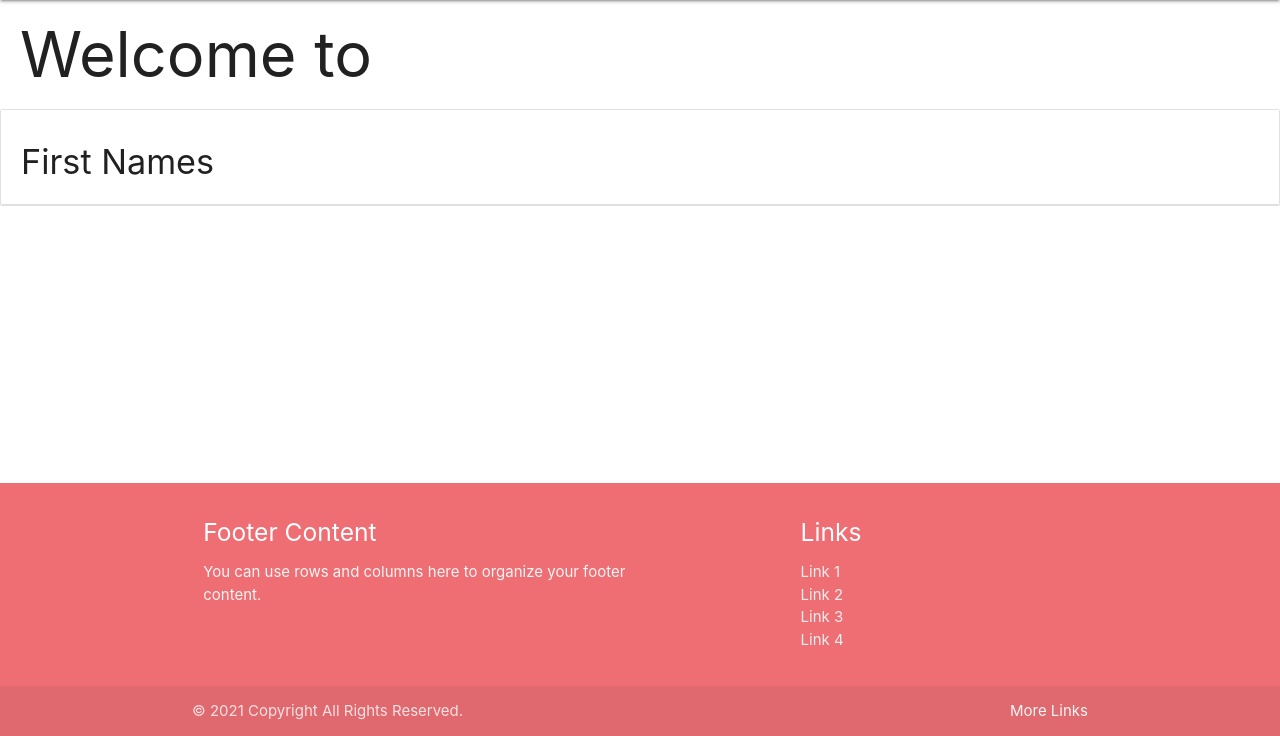
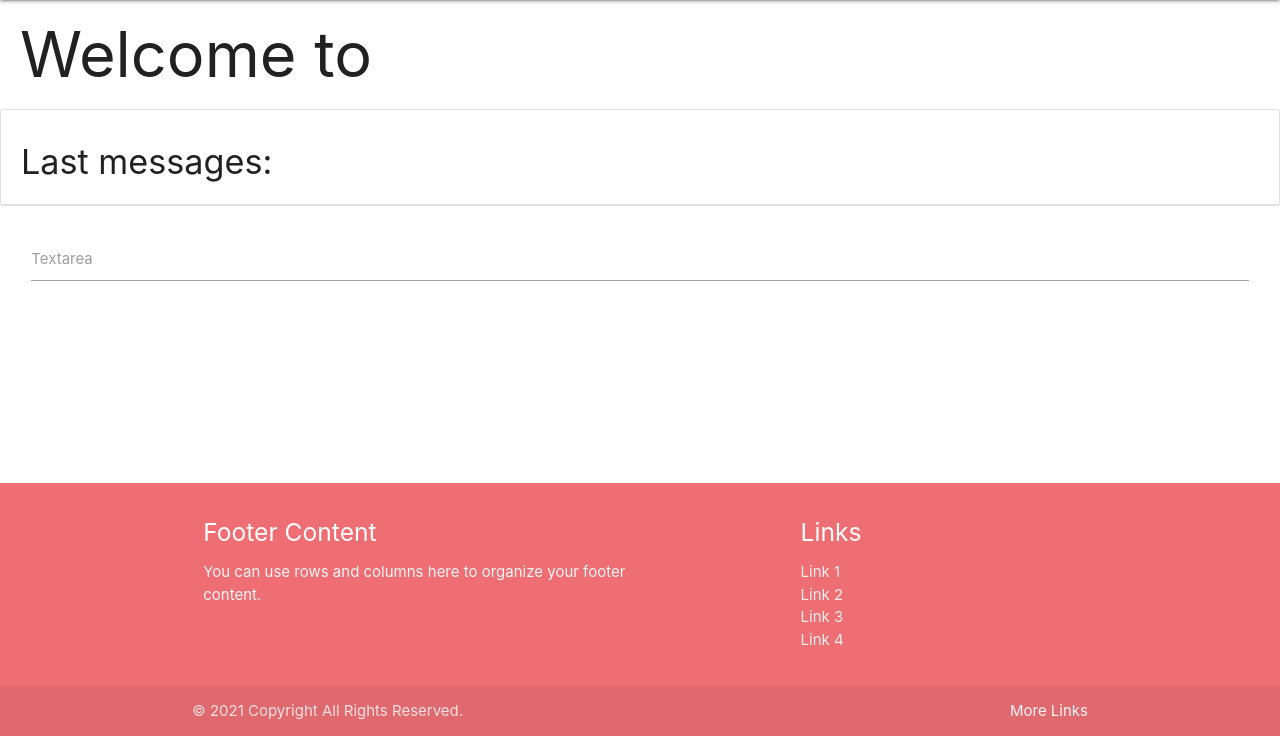
Before and after one commit to Madi-S/FastAPI-RQ, a FastAPI app: template templates/room.html in a window 1280 px wide. Shown: the part 64-800 px from the top of the page. Run offline with FastAPI, Linux system fonts and the light colour scheme; the template is opened without the code that fills it, so the values that code supplies are empty.

Commit message:
Message input added

```diff
--- a/static/styles.css
+++ b/static/styles.css
@@ -11,3 +11,7 @@
 h1 {
     margin: 20px !important;
 }
+
+.message-input {
+    margin: 10px 20px;
+}
--- a/templates/room.html
+++ b/templates/room.html
@@ -9,19 +9,33 @@
 {% endblock %}
 
 {% block content %}
+<div class="messages">
     <h1>Welcome to {{ room_id }}</h1>
-
     <ul class="collection with-header">
         <li class="collection-header">
-        <h4>First Names</h4>
+            <h4>Last messages:</h4>
         </li>
         {% for message in messages %}
         <li class="collection-item">
-        <div>{{ message.author }}: {{ message.text }}
-            <a class="secondary-content"><i class="material-icons">send</i></a></div>
+            <div><b>{{ message.author }}</b>: {{ message.text }}
+                <a class="secondary-content"><i class="material-icons">send</i></a>
+            </div>
         </li>
 
         {% endfor %}
     </ul>
+</div>
+<div class="message-input">
+    <div class="row">
+        <form class="col s12">
+            <div class="row">
+                <div class="input-field col s12">
+                    <textarea id="textarea1" class="materialize-textarea"></textarea>
+                    <label for="textarea1">Textarea</label>
+                </div>
+            </div>
+        </form>
+    </div>
+</div>
 
 {% endblock %}
```
Lines whose indentation alone changed are shown as unchanged.
